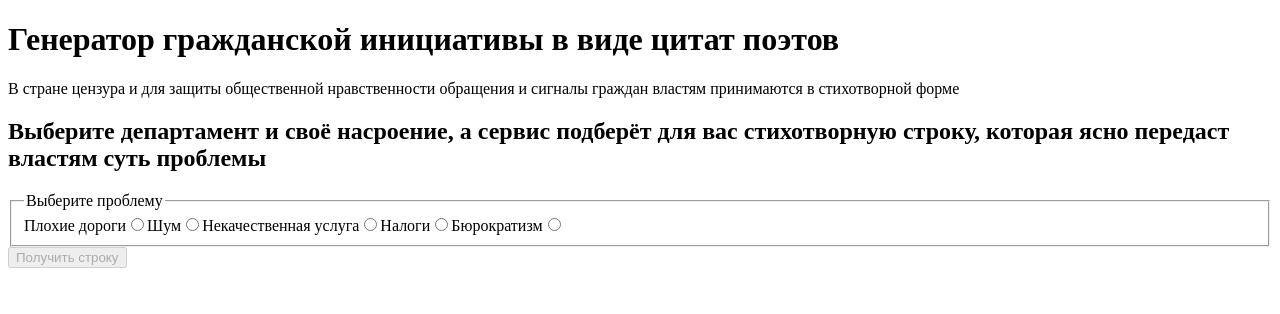
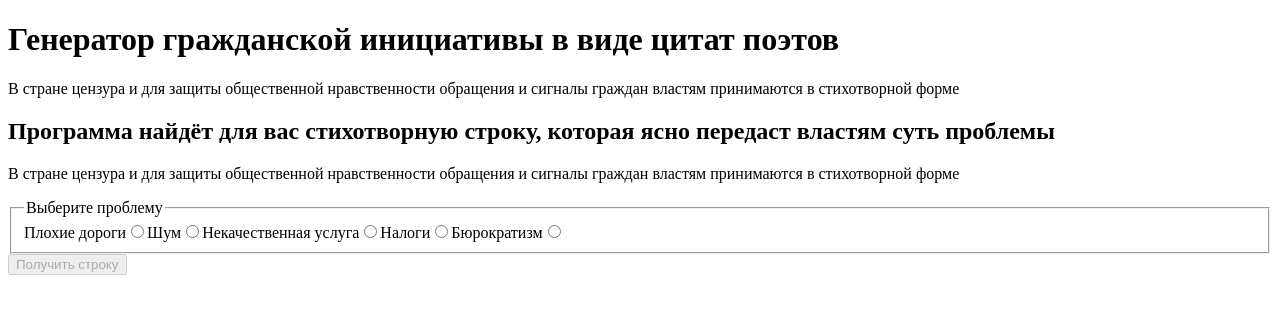
Before and after one commit to MelnikovAleksei/hackathon-25, a React (Create React App) app: page / in a window 1280 px wide. Shown: the top 314 px of the page. Built offline with nearby package versions, Linux system fonts and the light colour scheme.

Commit message:
feat: добавить Modal и классы

```diff
--- a/src/components/Main.js
+++ b/src/components/Main.js
@@ -1,4 +1,7 @@
 import React from 'react';
+import { CopyToClipboard } from 'react-copy-to-clipboard';
+import Modal from 'react-modal';
+
 import { Form } from './Form';
 import { Article } from './Article';
 
@@ -6,14 +9,23 @@ import { getPoem } from '../utils/getPoem';
 
 import { poems } from '../data/poems';
 
-import { CopyToClipboard } from 'react-copy-to-clipboard';
+Modal.setAppElement('#root');
 
 export const Main = () => {
-
+  const [modalIsOpen, setModalIsOpen] = React.useState(false);
   const [currentPoem, setCurrentPoem] = React.useState(null);
 
   const handleSubmit = (problem, mood) => {
     setCurrentPoem(getPoem(poems, problem, mood));
+    onOpenModal();
+  }
+
+  const onOpenModal = () => {
+    setModalIsOpen(true);
+  }
+
+  const onCloseModal = () => {
+    setModalIsOpen(false);
   }
 
   return (
@@ -21,27 +33,50 @@ export const Main = () => {
       className="main"
     >
       <h2
-        className="main__header"
+        className="main__title"
       >
-        Выберите департамент и своё насроение,
-        а сервис подберёт для вас стихотворную строку,
+        Программа найдёт для вас стихотворную строку,
         которая ясно передаст властям суть проблемы
       </h2>
+      <p
+        className="main__subtitle"
+      >
+        В стране цензура и для защиты
+        общественной нравственности
+        обращения и сигналы граждан
+        властям принимаются в стихотворной форме
+      </p>
       <Form
         handleSubmit={handleSubmit}
       />
       {currentPoem &&
+      <Modal
+        isOpen={modalIsOpen}
+        className="modal"
+        overlayClassName="modal__overlay"
+        onRequestClose={onCloseModal}
+        shouldCloseOnOverlayClick={true}
+      >
+        <Article currentPoem={currentPoem}/>
         <CopyToClipboard
           text={currentPoem.text}
         >
           <button
+            className="modal__button-copy"
             type="button"
           >
             Скопировать текст
           </button>
         </CopyToClipboard>
+        <button
+          className="modal__button-close"
+          type="button"
+          onClick={onCloseModal}
+        >
+          Закрыть
+        </button>
+      </Modal>
       }
-      {currentPoem && <Article currentPoem={currentPoem}/>}
     </main>
   )
 }
```
